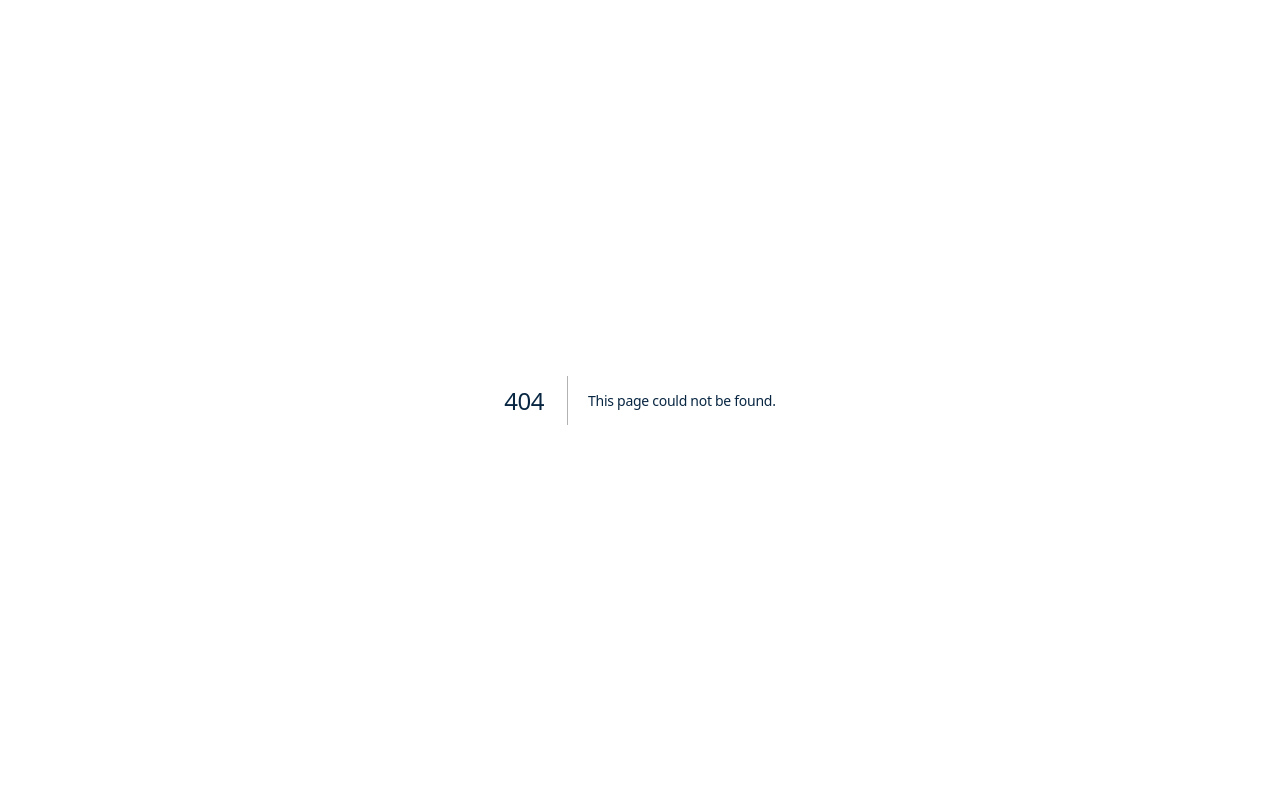
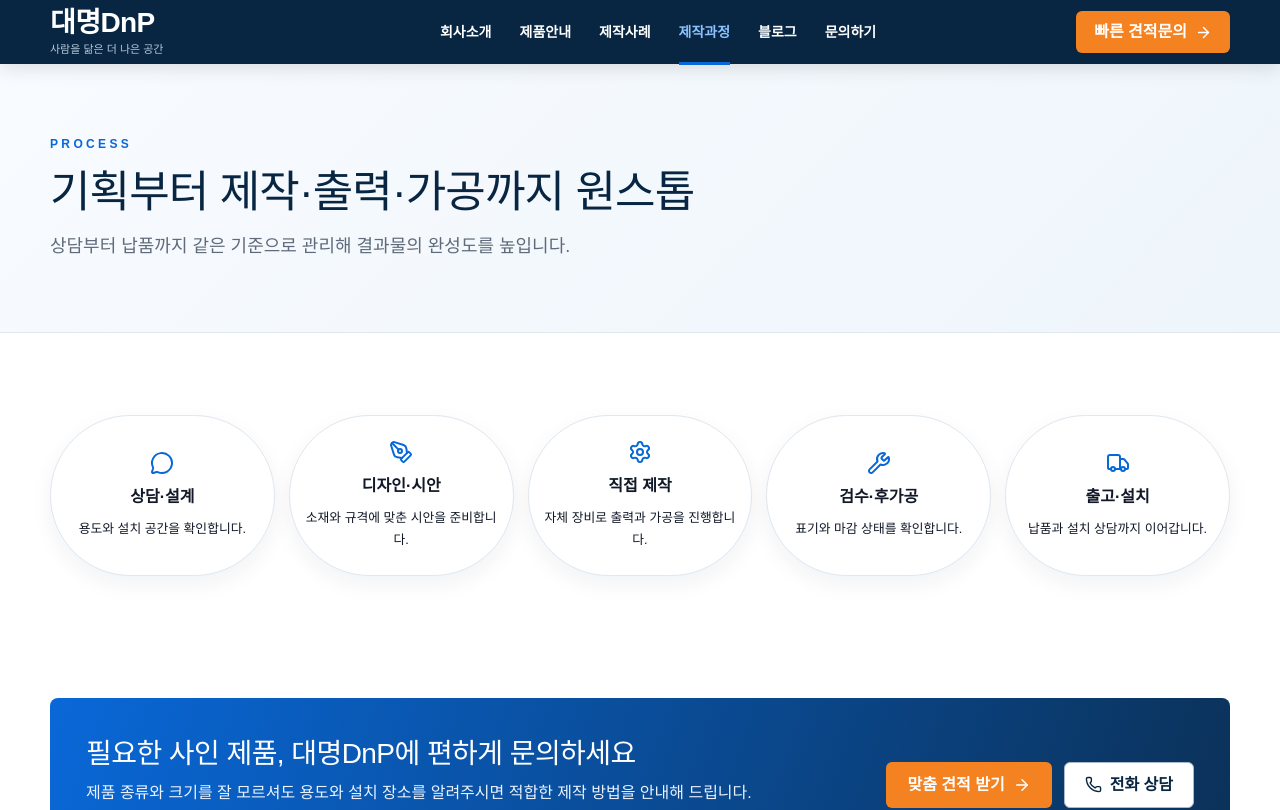
Before and after one commit to sg40331-afk/dmdnp0909, a Next.js app: page /process in a window 1280 px wide. Before the commit this address had no page. Shown: the top 810 px of the page. Built offline with nearby package versions, Linux system fonts and the light colour scheme.

Commit message:
Add process page

```diff
--- /dev/null
+++ b/app/process/page.tsx
@@ -0,0 +1,24 @@
+import { MessageCircle, PenTool, Settings, Truck, Wrench } from "lucide-react";
+import { PageHero, QuoteCta, SiteFooter, SiteHeader } from "@/components/site-shell";
+
+const steps = [
+  [MessageCircle, "상담·설계", "용도와 설치 공간을 확인합니다."],
+  [PenTool, "디자인·시안", "소재와 규격에 맞춘 시안을 준비합니다."],
+  [Settings, "직접 제작", "자체 장비로 출력과 가공을 진행합니다."],
+  [Wrench, "검수·후가공", "표기와 마감 상태를 확인합니다."],
+  [Truck, "출고·설치", "납품과 설치 상담까지 이어갑니다."],
+] as const;
+
+export default function ProcessPage() {
+  return (
+    <>
+      <SiteHeader />
+      <main>
+        <PageHero kicker="PROCESS" title="기획부터 제작·출력·가공까지 원스톱" text="상담부터 납품까지 같은 기준으로 관리해 결과물의 완성도를 높입니다." />
+        <section className="section"><div className="site-container process-row">{steps.map(([Icon, title, text]) => <article className="process-step" key={title}><Icon /><strong>{title}</strong><small>{text}</small></article>)}</div></section>
+        <QuoteCta />
+      </main>
+      <SiteFooter />
+    </>
+  );
+}
```
